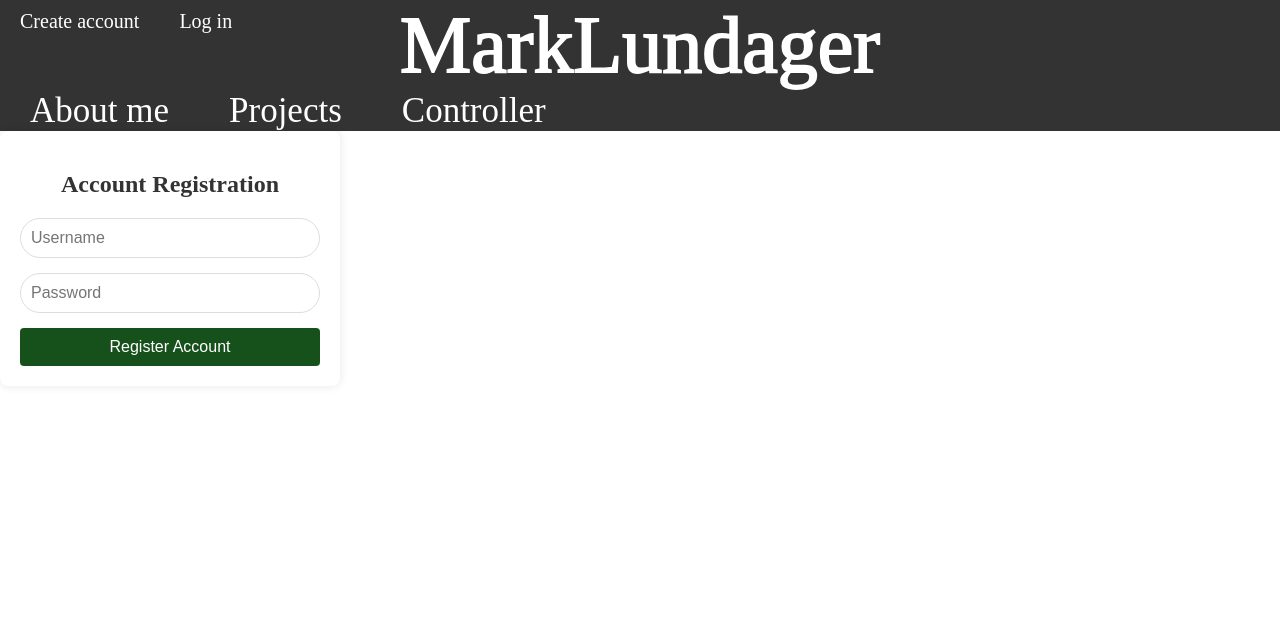
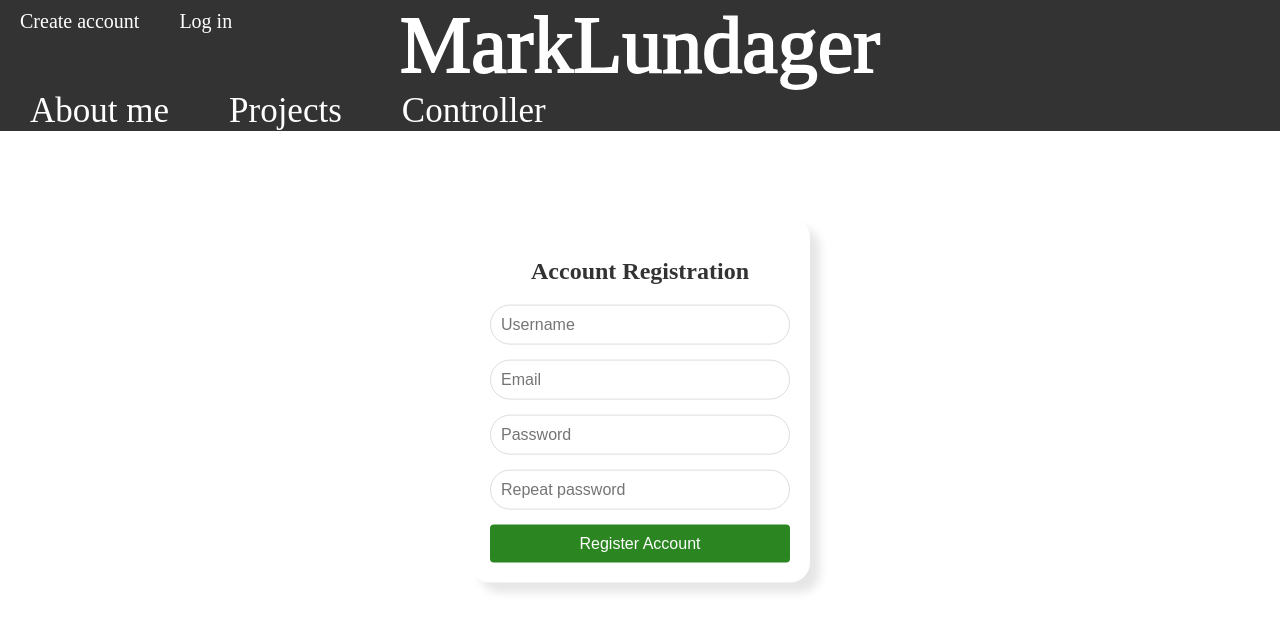
Before and after one commit to MarkLundager/MarkLundager.com, a React (Create React App) app in the folder frontend/: page /create_account in a window 1280 px wide. Shown: the top 632 px of the page. Built offline with nearby package versions, Linux system fonts and the light colour scheme.

Commit message:
almost done with account registration and apge

```diff
--- a/frontend/src/App.css
+++ b/frontend/src/App.css
@@ -1,5 +1,5 @@
 :root {
-  --green: #16511c;
+  --green: #2b8520;
   --white: #ffffff;
   --gray: #333;
   --black: #111;
--- a/frontend/src/ControllerPage/Buttons.js
+++ b/frontend/src/ControllerPage/Buttons.js
@@ -21,7 +21,7 @@ const Buttons = ({ onButtonClick }) => {
       .then(response => response.json())
       .then(data => {
         setDivColor(data.lightOn === false ? 'red' : 'green');
-        setDataLoaded(true);  // Mark that the data has been loaded
+        setDataLoaded(true);
       })
       .catch(error => console.error('Error fetching data:', error));
   }, []);
--- a/frontend/src/CreateAccountPage/CreateAccountPage.css
+++ b/frontend/src/CreateAccountPage/CreateAccountPage.css
@@ -1,23 +1,14 @@
-:root{
-    --green: #2b8520;
-}
-
-.create-account body {
-    font-family: 'Arial', sans-serif;
-    background-color: #f4f4f4;
-    margin: 0;
-    display: flex;
-    align-items: center;
-    justify-content: center;
-    height: 100vh;
-  }
-
 .create-account-container {
   background-color: #fff;
-    box-shadow: 0 0 10px rgba(0, 0, 0, 0.1);
-    border-radius: 8px;
+  box-shadow: 10px 10px 10px rgba(0, 0, 0, 0.1);
+  border-radius: 20px;
   padding: 20px;
+  position: absolute;
+  top: 50%;
+  left: 50%;
   width: 300px;
+  transform: translate(-50%, -50%);
+  justify-content: center;
   text-align: center;
 }
 
@@ -55,5 +46,5 @@
 }
 
 .create-account-button:hover {
-    background-color: #2980b9;
+  background-color: black;
 }
--- a/frontend/src/CreateAccountPage/CreateAccountPage.js
+++ b/frontend/src/CreateAccountPage/CreateAccountPage.js
@@ -1,4 +1,4 @@
-import React, { useState } from 'react';
+import React, { useState, useEffect } from 'react';
 import Layout from '../LayoutTemplate/Layout';
 import './CreateAccountPage.css';
 
@@ -7,33 +7,65 @@ const CreateAccountPage = () => {
     username: '',
     email: '',
     password: '',
+    repeatPassword: '',
+    passwordError: '',
   });
 
-  const handleChange = (e) => {
-    const { name, value } = e.target;
-    setFormData((prevData) => ({
-      ...prevData,
-      [name]: value,
-    }));
-  };
+  useEffect(() => {
+    setFormData((prevdata) => {
+      return {
+        ...prevdata,
+        passwordError:prevdata.password === prevdata.repeatPassword ? '' : 'Passwords do not match'
+      };
+    });
+  }, [formData.repeatPassword,formData.password]);
 
-  const handleSubmit = (e) => {
+
+  const handleSubmit = async (e) => {
     e.preventDefault();
-    console.log('Form submitted:', formData);
+    if(formData.password !== formData.repeatPassword){
+      alert("Registration failed, passwords do not match");
+      return;
+    };
+
+    try {
+      const response = await fetch('/create_account', {
+        method: 'POST',
+        headers: {
+          'Content-Type': 'application/json',
+        },
+        body: JSON.stringify({
+          username: formData.username,
+          email: formData.email,
+          password: formData.password,
+        }),
+      });
+
+      if (response.ok) {
+        const data = await response.json();
+        console.log('Response:', data);
+      } else {
+        const errorData = await response.json();
+        console.error('Error:', errorData);
+      }
+    } catch (error) {
+      console.error('Error:', error);
+    }
   };
 
   return (
     <Layout>
-      <body>
-        <div class ="create-account-container">
+        <div className="create-account-container">
           <h2>Account Registration</h2>
-          <form class="create-account-form">
-          <input class="form-input" type="text" name="username" placeholder="Username" required></input>
-          <input class="form-input" type="password" name="password" placeholder="Password" required></input>
-          <button class="create-account-button" type="submit">Register Account</button>
+          <form className="create-account-form" onSubmit={handleSubmit}>
+          <input className="form-input" type="text" name="username" placeholder="Username" required onChange={ (e) => setFormData({...formData,username:e.target.value})}></input>
+          <input className="form-input" type="text" name="email" placeholder="Email" required onChange={ (e) => setFormData({...formData,email:e.target.value})}></input>
+          <input className="form-input" type="password" name="password" placeholder="Password" required onChange={ (e) => setFormData({...formData,password:e.target.value})}></input>
+          <input className="form-input" type="password" name="repeatPassword" placeholder="Repeat password" required onChange={(e) => setFormData({...formData,repeatPassword:e.target.value})}></input>
+          {formData.passwordError && <p>{formData.passwordError}</p>}
+          <button className="create-account-button" type="submit">Register Account</button>
           </form>
         </div>
-      </body>
     </Layout>
   );
 };
--- /dev/null
+++ b/frontend/src/LayoutTemplate/Footer.css
@@ -0,0 +1,4 @@
+.footer{
+    background-color: gray;
+    position: relative;
+}
--- a/frontend/src/LayoutTemplate/Footer.js
+++ b/frontend/src/LayoutTemplate/Footer.js
@@ -1,8 +1,9 @@
 import React from "react";
-
+import './Footer.css';
 const Footer =() =>{
     return(
-        <div className = "Footer">
+        <div>
+            <div className="footer"></div>
         </div>
     )
 }
```
Also changed, not shown: 2 other files (tests, documents, lock files or other folders). Lines whose indentation alone changed are shown as unchanged.
